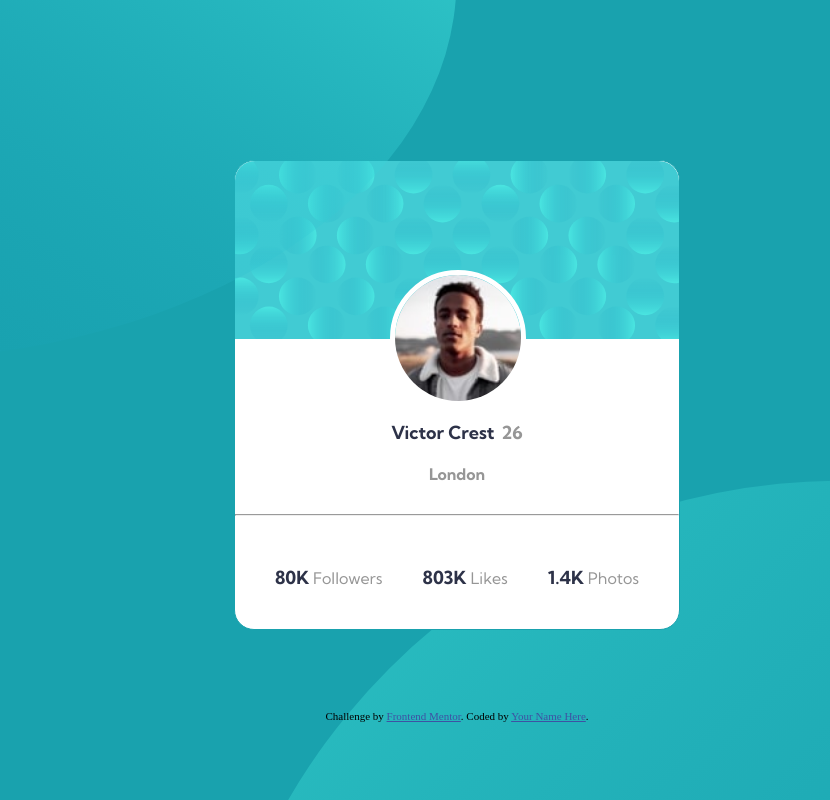
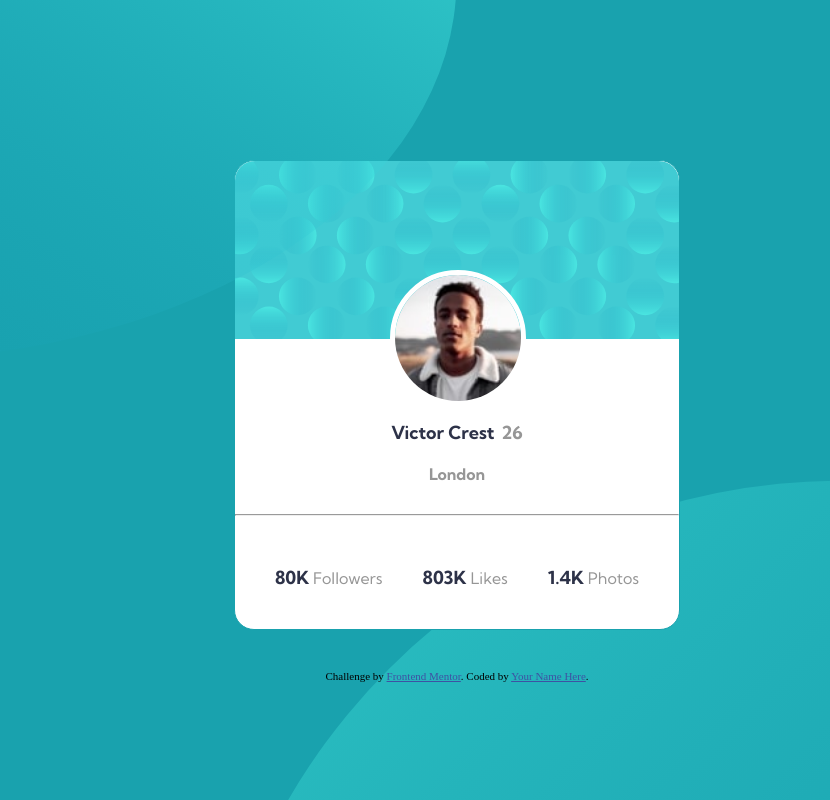
Before and after one commit to kaeycer/profile-card-component-main, a plain HTML site: page index.html in a window 1280 px wide. Shown: the whole page, without its empty margins (183-1013 px from the left). Drawn offline with Linux system fonts and the light colour scheme.

Commit message:
changed the margin top for attribution class

```diff
--- a/style.css
+++ b/style.css
@@ -158,4 +158,8 @@ hr{
         top: -50%;
         right: 80%;
     }
+
+    .attribution{
+        margin-top: -5vh;
+    }
 }
```
